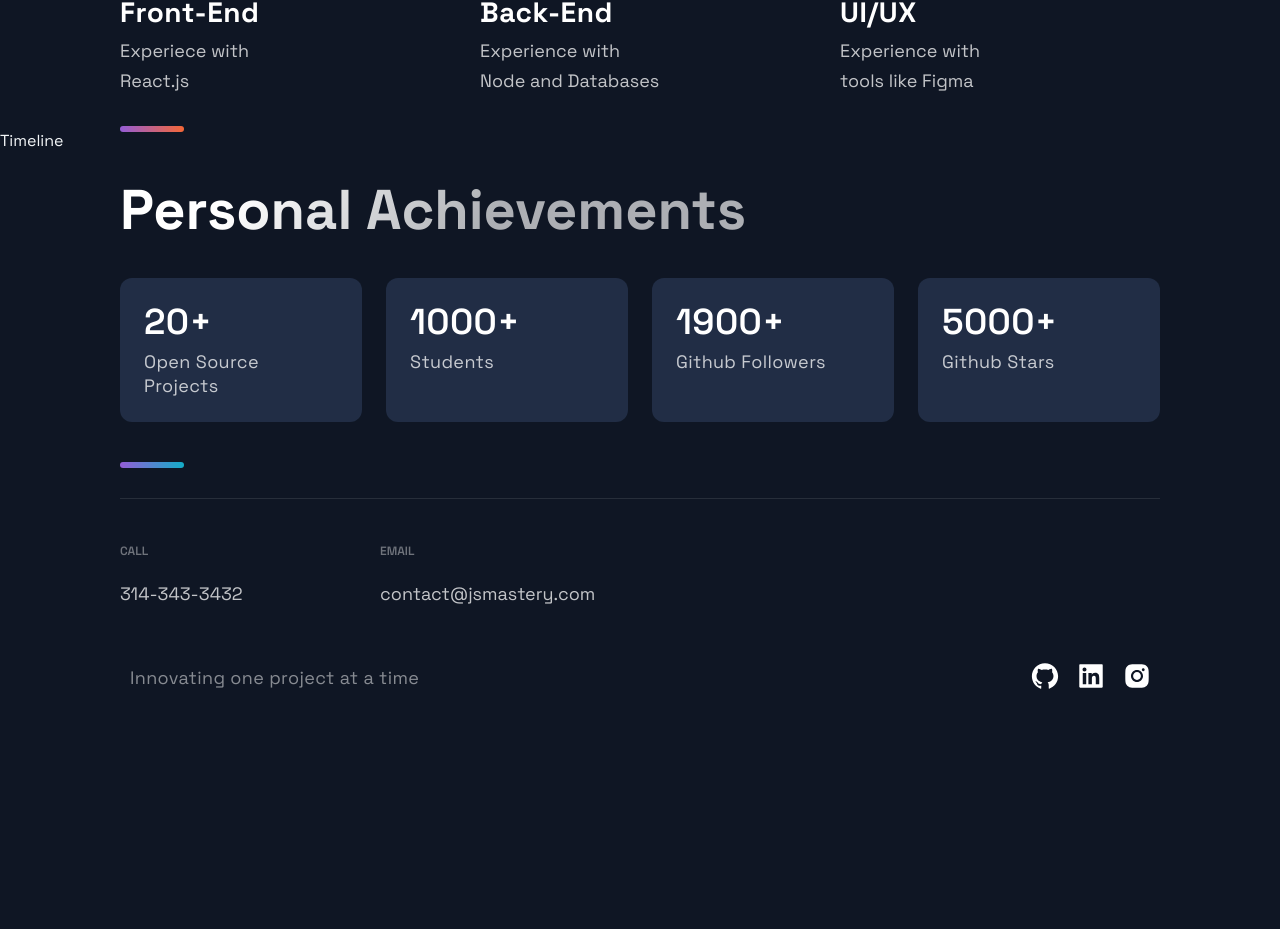
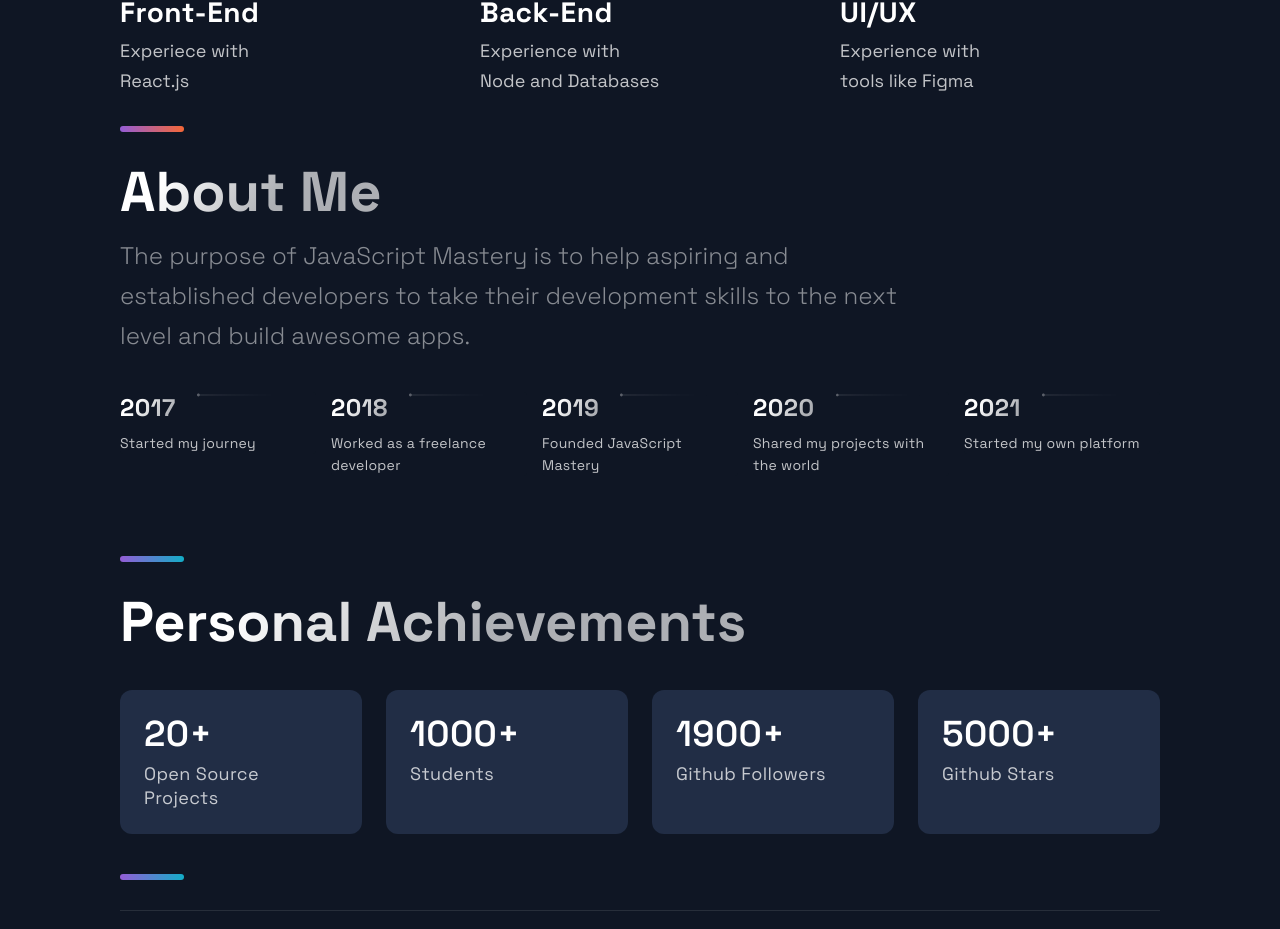
Before and after one commit to anita-brown/portfolio_webapp, a Next.js app: page / in a window 1280 px wide. Shown: the part 2849-3778 px from the top of the page. Before the commit the page ends 3602 px from the top, so only its background shows below. Built offline with nearby package versions, Linux system fonts and the light colour scheme.

Commit message:
chore: commit

```diff
--- a/src/components/Technologies/TechnologiesStyles.js
+++ b/src/components/Technologies/TechnologiesStyles.js
@@ -1,4 +1,4 @@
-import styled from 'styled-components'
+import styled from "styled-components";
 
 export const ImageContainer = styled.div`
   text-align: center;
@@ -11,21 +11,21 @@
   align-items: center;
   justify-content: center;
 
-  @media ${props => props.theme.breakpoints.lg} {
+  @media ${(props) => props.theme.breakpoints.lg} {
     background-image: none;
     padding: 0;
     margin-top: 40px;
   }
-  @media ${props => props.theme.breakpoints.md} {
+  @media ${(props) => props.theme.breakpoints.md} {
     background-image: none;
     padding: 0;
     margin-top: 16px;
   }
-`
+`;
 
 export const MainImage = styled.img`
   width: 100%;
-`
+`;
 
 export const List = styled.ul`
   list-style-type: none;
@@ -34,84 +34,84 @@
   gap: 40px;
   margin: 3rem 0;
 
-  @media ${props => props.theme.breakpoints.lg}{
+  @media ${(props) => props.theme.breakpoints.lg} {
     margin: 64px 0;
   }
 
-  @media ${props => props.theme.breakpoints.md}{
+  @media ${(props) => props.theme.breakpoints.md} {
     margin: 64px 0;
-    gap: 24px
+    gap: 24px;
   }
 
-  @media ${props => props.theme.breakpoints.sm}{
+  @media ${(props) => props.theme.breakpoints.sm} {
     display: flex;
     flex-direction: column;
     margin: 32px 0;
   }
-`
+`;
 
 export const ListContainer = styled.div`
   display: flex;
   flex-direction: column;
 
-  @media ${props => props.theme.breakpoints.sm}{
+  @media ${(props) => props.theme.breakpoints.sm} {
     display: flex;
     margin-left: 18px;
   }
-`
+`;
 
 export const ListTitle = styled.h4`
   font-weight: 700;
   font-size: 28px;
   line-height: 32px;
   letter-spacing: 0.02em;
-  color: #FFFFFF;
+  color: #ffffff;
   margin-bottom: 8px;
 
-@media ${props => props.theme.breakpoints.md}{
+  @media ${(props) => props.theme.breakpoints.md} {
     font-size: 24px;
     line-height: 28px;
   }
 
-@media ${props => props.theme.breakpoints.sm}{
+  @media ${(props) => props.theme.breakpoints.sm} {
     font-size: 20px;
     line-height: 28px;
     letter-spacing: 0.02em;
     margin-bottom: 4px;
   }
-`
+`;
 
 export const ListParagraph = styled.p`
   font-size: 18px;
   line-height: 30px;
   color: rgba(255, 255, 255, 0.75);
 
-  @media ${props => props.theme.breakpoints.md}{
+  @media ${(props) => props.theme.breakpoints.md} {
     font-size: 16px;
     line-height: 28px;
   }
 
-  @media ${props => props.theme.breakpoints.sm}{
+  @media ${(props) => props.theme.breakpoints.sm} {
     font-size: 14px;
     line-height: 22px;
   }
-`
+`;
 
 export const ListItem = styled.li`
   max-width: 320px;
   display: flex;
   flex-direction: column;
 
-@media ${props => props.theme.breakpoints.md}{
+  @media ${(props) => props.theme.breakpoints.md} {
     max-width: 203px;
   }
 
-@media ${props => props.theme.breakpoints.sm}{
+  @media ${(props) => props.theme.breakpoints.sm} {
     margin-bottom: 14px;
     max-width: 320px;
     flex-direction: row;
   }
-`
+`;
 
 export const ListIcon = styled.img`
   display: block;
@@ -119,15 +119,15 @@
   height: 48px;
   margin-bottom: 10px;
 
-  @media ${props => props.theme.breakpoints.md}{
+  @media ${(props) => props.theme.breakpoints.md} {
     width: 40px;
     height: 40px;
     margin-bottom: 8px;
   }
 
-  @media ${props => props.theme.breakpoints.sm}{
+  @media ${(props) => props.theme.breakpoints.sm} {
     width: 32px;
     height: 32px;
     margin-bottom: 0px;
   }
-`
+`;
--- a/src/components/TimeLine/TimeLine.js
+++ b/src/components/TimeLine/TimeLine.js
@@ -1,51 +1,91 @@
-import React, { useState, useRef, useEffect } from 'react';
+import React, { useState, useRef, useEffect } from "react";
 
-import { CarouselButton, CarouselButtonDot, CarouselButtons, CarouselContainer, CarouselItem, CarouselItemImg, CarouselItemText, CarouselItemTitle, CarouselMobileScrollNode } from './TimeLineStyles';
-import { Section, SectionDivider, SectionText, SectionTitle } from '../../styles/GlobalComponents';
-import { TimeLineData } from '../../constants/constants';
+import { CarouselButton, CarouselButtonDot, CarouselButtons, CarouselContainer, CarouselItem, CarouselItemImg, CarouselItemText, CarouselItemTitle, CarouselMobileScrollNode } from "./TimeLineStyles";
+import { Section, SectionDivider, SectionText, SectionTitle } from "../../styles/GlobalComponents";
+import { TimeLineData } from "../../constants/constants";
 
 const TOTAL_CAROUSEL_COUNT = TimeLineData.length;
 
 const Timeline = () => {
-  // const [activeItem, setActiveItem] = useState(0);
-  // const carouselRef = useRef();
+  const [activeItem, setActiveItem] = useState(0);
+  const carouselRef = useRef();
 
-  // const scroll = (node, left) => {
-  //   return node.scrollTo({ left, behavior: 'smooth' });
-  // }
+  const scroll = (node, left) => {
+    return node.scrollTo({ left, behavior: "smooth" });
+  };
 
-  // const handleClick = (e, i) => {
-  //   e.preventDefault();
+  const handleClick = (e, i) => {
+    e.preventDefault();
 
-  //   if (carouselRef.current) {
-  //     const scrollLeft = Math.floor(carouselRef.current.scrollWidth * 0.7 * (i / TimeLineData.length));
+    if (carouselRef.current) {
+      const scrollLeft = Math.floor(carouselRef.current.scrollWidth * 0.7 * (i / TimeLineData.length));
 
-  //     scroll(carouselRef.current, scrollLeft);
-  //   }
-  // }
+      scroll(carouselRef.current, scrollLeft);
+    }
+  };
 
-  // const handleScroll = () => {
-  //   if (carouselRef.current) {
-  //     const index = Math.round((carouselRef.current.scrollLeft / (carouselRef.current.scrollWidth * 0.7)) * TimeLineData.length);
+  const handleScroll = () => {
+    if (carouselRef.current) {
+      const index = Math.round((carouselRef.current.scrollLeft / (carouselRef.current.scrollWidth * 0.7)) * TimeLineData.length);
 
-  //     setActiveItem(index);
-  //   }
-  // }
+      setActiveItem(index);
+    }
+  };
 
-  // // snap back to beginning of scroll when window is resized
-  // // avoids a bug where content is covered up if coming from smaller screen
-  // useEffect(() => {
-  //   const handleResize = () => {
-  //     scroll(carouselRef.current, 0);
-  //   }
+  // snap back to beginning of scroll when window is resized
+  // avoids a bug where content is covered up if coming from smaller screen
+  useEffect(() => {
+    const handleResize = () => {
+      scroll(carouselRef.current, 0);
+    };
 
-  //   window.addEventListener('resize', handleResize);
-  // }, []);
+    window.addEventListener("resize", handleResize);
+  }, []);
 
   return (
-    <div>
-      Timeline
-    </div>
+    <Section id="about">
+      <SectionTitle>About Me</SectionTitle>
+      <SectionText>The purpose of JavaScript Mastery is to help aspiring and established developers to take their development skills to the next level and build awesome apps.</SectionText>
+      <CarouselContainer ref={carouselRef} onScroll={handleScroll}>
+        <>
+          {TimeLineData.map((item, index) => (
+            <CarouselMobileScrollNode key={index} final={index === TOTAL_CAROUSEL_COUNT - 1}>
+              <CarouselItem index={index} id={`carousel__item-${index}`} active={activeItem} onClick={(e) => handleClick(e, index)}>
+                <CarouselItemTitle>
+                  {`${item.year}`}
+                  <CarouselItemImg width="208" height="6" viewBox="0 0 208 6" fill="none" xmlns="http://www.w3.org/2000/svg">
+                    <path
+                      fill-rule="evenodd"
+                      clip-rule="evenodd"
+                      d="M2.5 5.5C3.88071 5.5 5 4.38071 5 3V3.5L208 3.50002V2.50002L5 2.5V3C5 1.61929 3.88071 0.5 2.5 0.5C1.11929 0.5 0 1.61929 0 3C0 4.38071 1.11929 5.5 2.5 5.5Z"
+                      fill="url(#paint0_linear)"
+                      fill-opacity="0.33"
+                    />
+                    <defs>
+                      <linearGradient id="paint0_linear" x1="-4.30412e-10" y1="0.5" x2="208" y2="0.500295" gradientUnits="userSpaceOnUse">
+                        <stop stop-color="white" />
+                        <stop offset="0.79478" stop-color="white" stop-opacity="0" />
+                      </linearGradient>
+                    </defs>
+                  </CarouselItemImg>
+                </CarouselItemTitle>
+                <CarouselItemText>{item.text}</CarouselItemText>
+              </CarouselItem>
+            </CarouselMobileScrollNode>
+          ))}
+        </>
+      </CarouselContainer>
+      <CarouselButtons>
+        {TimeLineData.map((item, index) => {
+          return (
+            <CarouselButton key={index} index={index} active={activeItem} onClick={(e) => handleClick(e, index)} type="button">
+              <CarouselButtonDot active={activeItem} />
+            </CarouselButton>
+          );
+        })}
+      </CarouselButtons>
+      <SectionDivider />
+    </Section>
   );
 };
 
```
Lines whose indentation alone changed are shown as unchanged.
